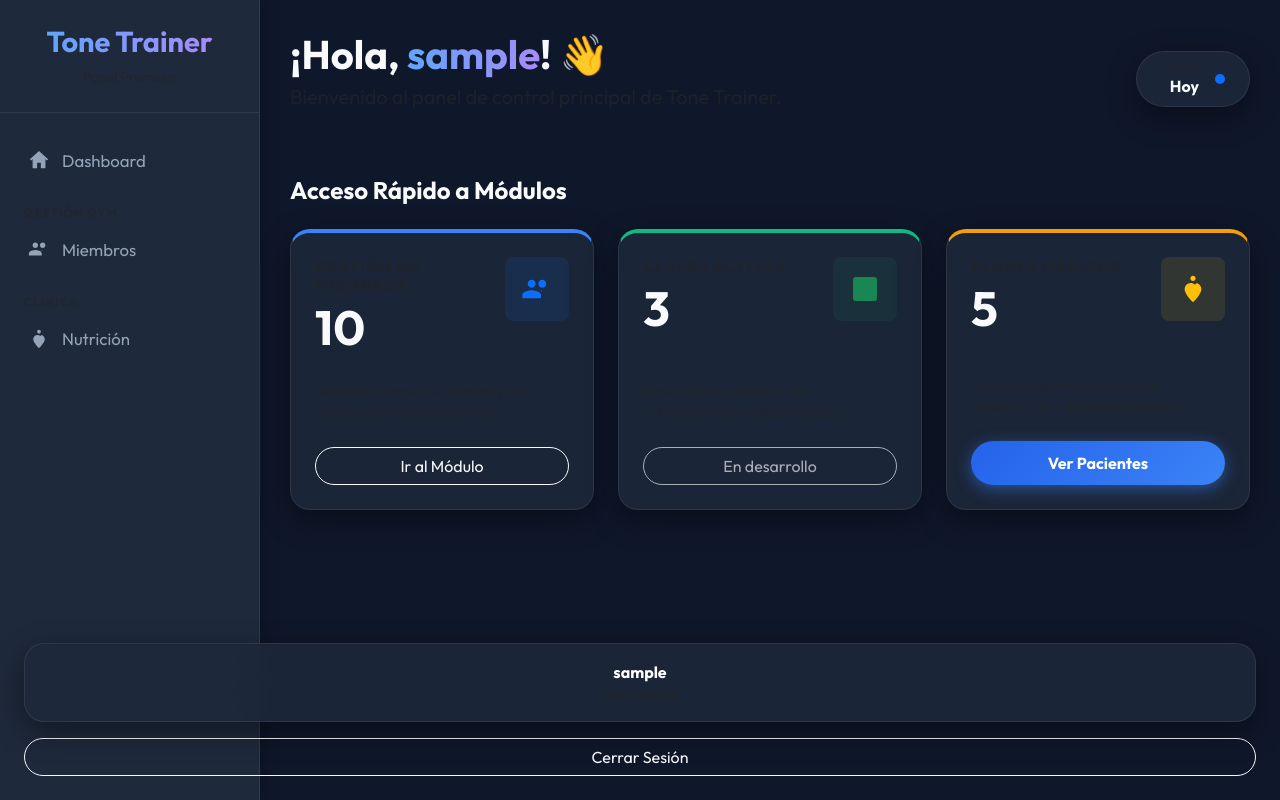
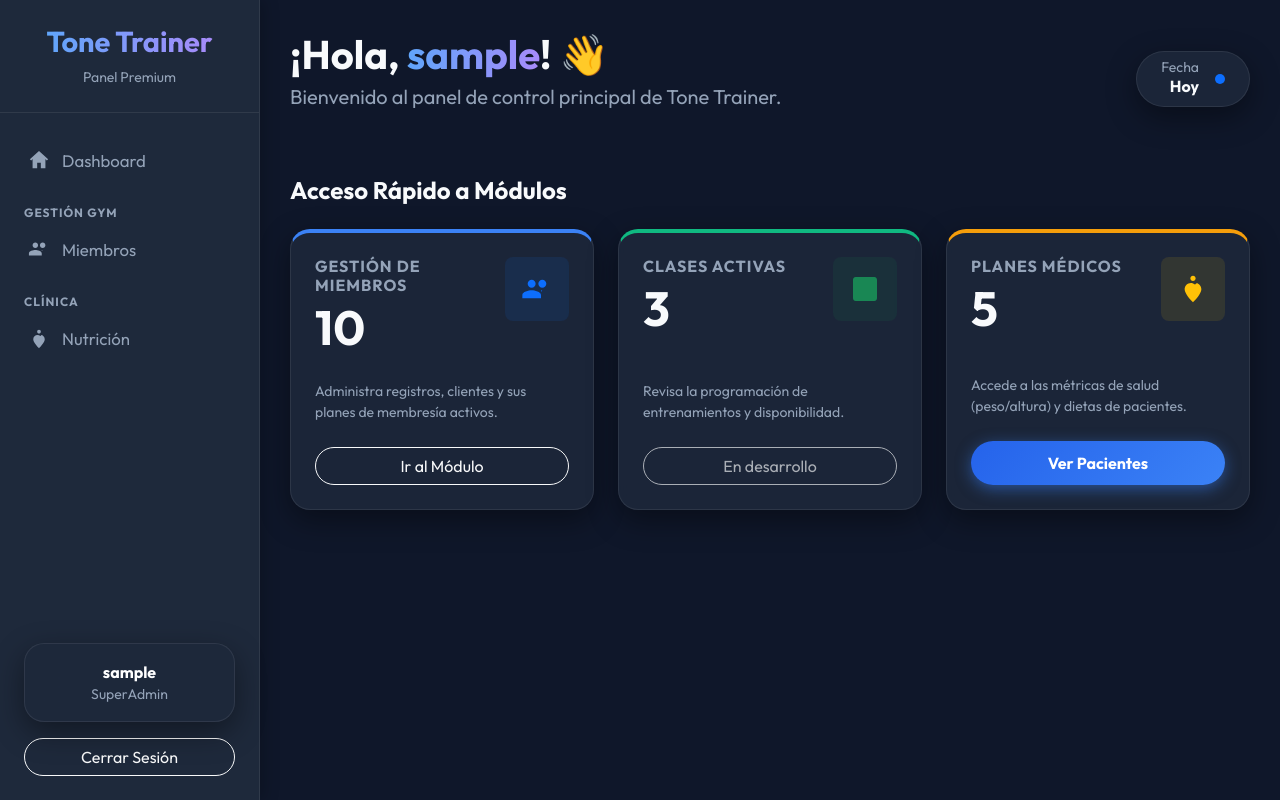
Before and after one commit to Maximilianoarizmendy/lillyana, a Django app: page /gym/ in a window 1280 px wide. Run offline with Django 5.2, Linux system fonts and the light colour scheme; the visitor is signed in with stand-in values (Sample User, id 1); some libraries are stand-ins or nearby versions.

Commit message:
fix: corrige layout de sidebar y colores text-muted

```diff
--- a/static/css/styles.css
+++ b/static/css/styles.css
@@ -36,6 +36,8 @@
     border-right: 1px solid var(--border-color);
     box-shadow: 4px 0 15px rgba(0,0,0,0.2);
     min-height: 100vh;
+    position: relative;
+    z-index: 1000;
 }
 
 #sidebar .sidebar-header {
@@ -75,6 +77,12 @@
     width: 100%;
     padding: 30px;
     min-height: 100vh;
+    overflow-y: auto;
+}
+
+/* Utils */
+.text-muted {
+    color: var(--text-muted) !important;
 }
 
 /* Glassmorphism Cards */
```
